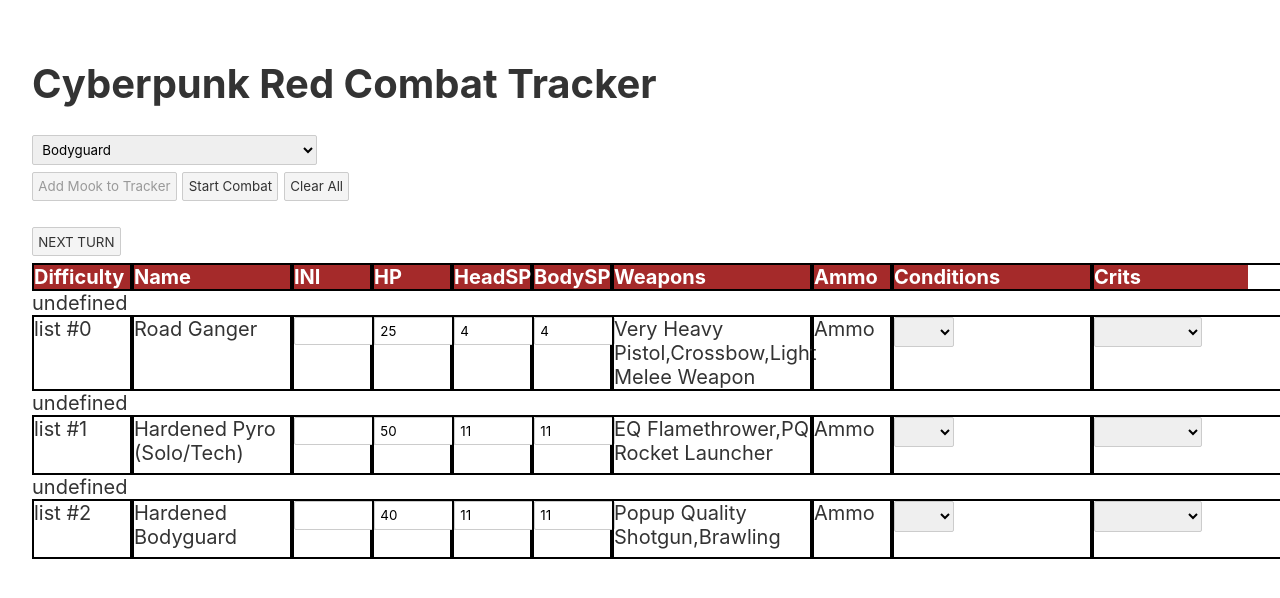
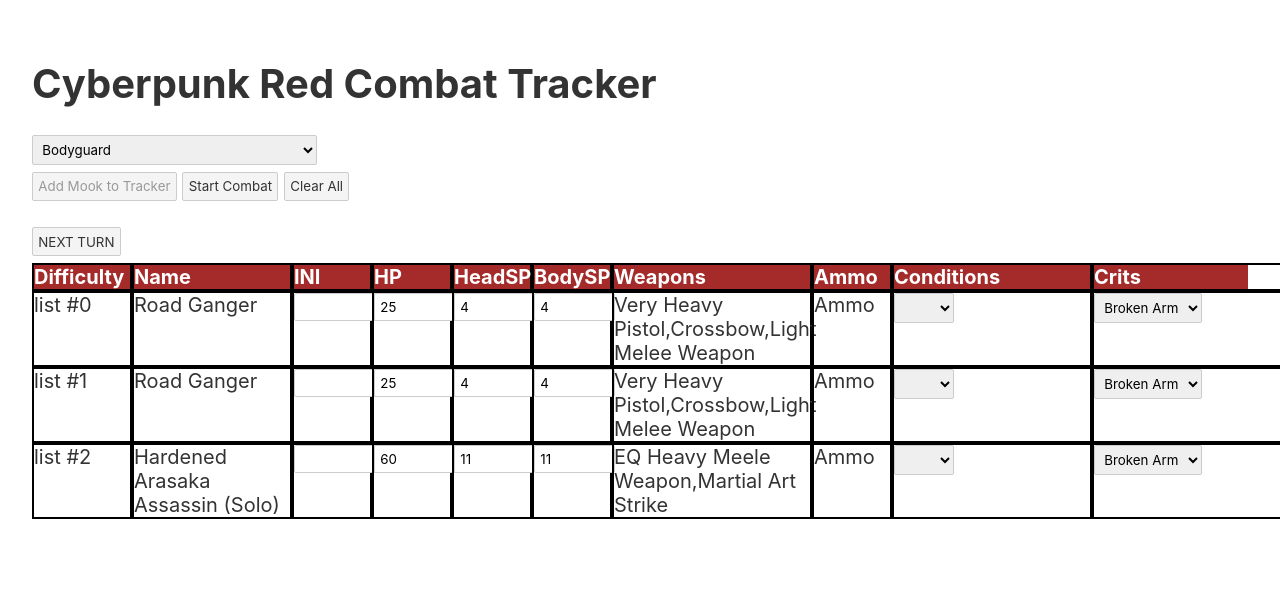
Before and after one commit to notevenagoat/CombatTrackerCPR, a Svelte app: page / in a window 1280 px wide. Shown: the top 598 px of the page. Built offline with nearby package versions, Linux system fonts and the light colour scheme.

Commit message:
solved the same reference list item issue by json parse and stringify

```diff
--- a/package.json
+++ b/package.json
@@ -19,7 +19,7 @@
     "svelte": "^3.0.0"
   },
   "dependencies": {
-    "sirv-cli": "^2.0.0"
+    "sirv-cli": "^2.0.0",
+    "uuid": "^8.3.2"
   }
-
 }
--- a/src/components/SelectMook.svelte
+++ b/src/components/SelectMook.svelte
@@ -12,7 +12,7 @@
 </script>
 
 <main>
-	<select bind:value={selected} on:change="{handleSelection}">
+	<select bind:value={selected} on:click="{handleSelection}">
         <!-- <option value="" disabled selected hidden>Please Choose...</option> -->
 		<optgroup label="Disposable Mooks">
         {#each $mooks as thisMook}
--- a/src/components/TrackerDisplay.svelte
+++ b/src/components/TrackerDisplay.svelte
@@ -3,40 +3,46 @@
 
 <!-- Need to createan unique idea when adding the mooks to the tracked mooks  -->
 <script>
-  import { trackedMooks, selectedMook, mooks } from "../stores.js";
+  import { selectedMook, mooks } from "../stores.js";
+  import { v4 as uuidv4 } from "uuid";
 
-  // Sample data
-  trackedMooks.update((contents) => [...contents, $mooks[2]]);
-  trackedMooks.update((contents) => [...contents, $mooks[24]]);
+  let trackedMooks = [];
 
-  trackedMooks.update((contents) => [...contents, $mooks[10]]);
-  // end of sample
 
-  const addMook = () => {
-    trackedMooks.update((contents) => [...contents, $mooks[$selectedMook]]);
+  const addMook = (object) => {
+        let clone=JSON.parse(JSON.stringify(object))
+      clone.maxHP = clone.trackedStats.hitPoints;
+		trackedMooks = [...trackedMooks, clone];
+    // adds the Mook into tracked Mooks
+     // assigns maxhp
+
+      // $trackedMooks[$trackedMooks.length-1].id = uuidv4();
     selectedMook.set(666);
-  };
+   };
 
-  const handleInitialize = (number) => {
-    $trackedMooks[number].maxHP = $trackedMooks[number].trackedStats.hitPoints;
+  //  sample data
+   addMook($mooks[2])
+   addMook($mooks[2])
+   addMook($mooks[20])
 
-  };
+
 
   const handleHP = (e, idList) => {
+
     if (
-      $trackedMooks[idList].trackedStats.hitPoints  <
-      $trackedMooks[idList].maxHP /2
+      trackedMooks[idList].trackedStats.hitPoints  <
+      trackedMooks[idList].maxHP /2
     ) {
       e.target.style.background='#ff6666'
     } else {
       e.target.style.background='#ffffff'
     }
-  console.log($trackedMooks)
   };
+
 </script>
 
 <main>
-  <button disabled={$selectedMook === 666} on:click={addMook}>
+  <button disabled={$selectedMook === 666} on:click={addMook($mooks[$selectedMook])}>
     Add Mook to Tracker
   </button>
 
@@ -58,15 +64,15 @@
       <div>Crits</div>
       <div>Notes</div>
     </div>
-    {#each $trackedMooks as tracked, number}
-    {handleInitialize(number)}
+
+    {#each trackedMooks as tracked, number}
       <div class="trackingContainer">
         <div>list #{number}</div>
-        <div>{tracked.name}</div>
+        <div>{ trackedMooks[number].name}</div>
         <div>
           <input
             type="number"
-            bind:value={tracked.initiative}
+            bind:value={ trackedMooks[number].initiative}
             min="0"
             max="100"
           />
@@ -75,7 +81,7 @@
           <input
             type="number"
             on:change={(e) => handleHP(e, number)}
-            bind:value={tracked.trackedStats.hitPoints}
+            bind:value={ trackedMooks[number].trackedStats.hitPoints}
             min="0"
             max="100"
           />
@@ -83,7 +89,7 @@
         <div>
           <input
             type="number"
-            bind:value={tracked.trackedStats.armorHead}
+            bind:value={ trackedMooks[number].trackedStats.armorHead}
             min="0"
             max="20"
           />
@@ -91,24 +97,24 @@
         <div>
           <input
             type="number"
-            bind:value={tracked.trackedStats.armorBody}
+            bind:value={ trackedMooks[number].trackedStats.armorBody}
             min="0"
             max="20"
           />
         </div>
-        <div>{Object.values(tracked.weapons)}</div>
+        <div>{Object.values( trackedMooks[number].weapons)}</div>
         <div>Ammo</div>
         <div>
-          <select bind:value={tracked.trackedStats.conditions}>
+          <select bind:value={ trackedMooks[number].trackedStats.conditions}>
             <option> Test </option></select
           >
         </div>
         <div>
-          <select bind:value={tracked.trackedStats.conditions}>
+          <select bind:value={ trackedMooks[number].trackedStats.conditions}>
             <option> Broken Arm </option></select
           >
         </div>
-        <div><textarea bind:value={tracked.notes} /></div>
+        <div><textarea bind:value={ trackedMooks[number].notes} /></div>
       </div>
     {/each}
   </div>
```
Also changed, not shown: 1 other file (tests, documents, lock files or other folders).
